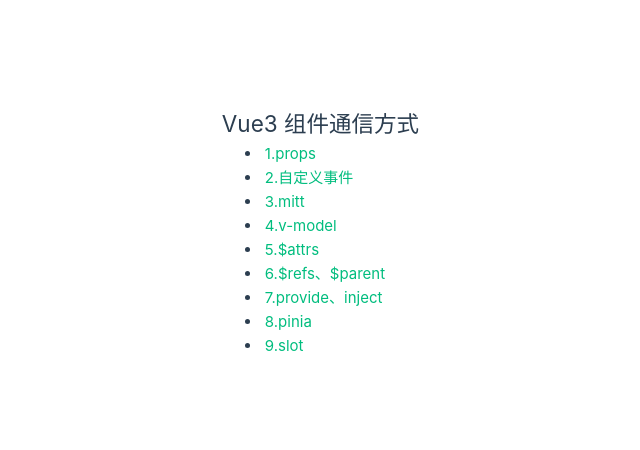
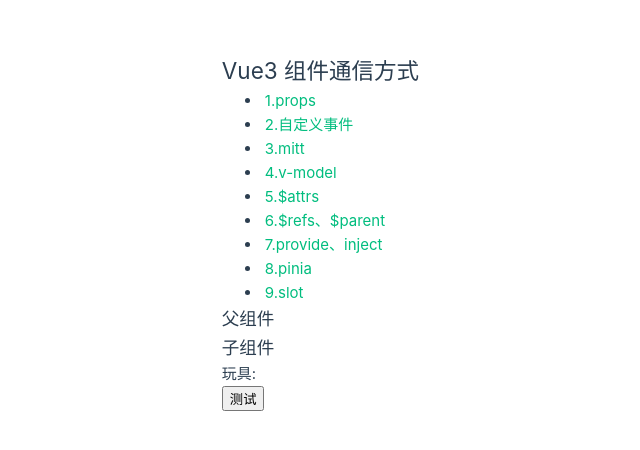
Before and after one commit to liqvip/vue3-study, a Vue app: page /event in a window 1280 px wide. Shown: the part 168-618 px from the top of the page, without its empty margins (221-861 px from the left). Built offline with nearby package versions, Linux system fonts and the light colour scheme.

Commit message:
组件自定义事件通信

```diff
--- a/src/pages/02_custom-event/Child.vue
+++ b/src/pages/02_custom-event/Child.vue
@@ -1,6 +1,16 @@
 <template>
-  <div></div>
+  <div>
+    <h3>子组件</h3>
+    <h4>玩具:{{  }}</h4>
+    <button @click="emit('send-toy', toy)">测试</button>
+  </div>
 </template>
 
 <script setup lang="ts">
+  import { ref } from 'vue';
+  // 数据
+  let toy = ref('奥特曼')
+
+  // 声明事件
+  const emit = defineEmits(['send-toy'])
 </script>
--- a/src/pages/02_custom-event/Father.vue
+++ b/src/pages/02_custom-event/Father.vue
@@ -1,6 +1,21 @@
 <template>
-  <div></div>
+  <div>
+    <h3>父组件</h3>
+    <h4 v-show="toy">子给的玩具：{{ toy }}</h4>
+    <!-- 给子组件 Child 绑定事件 -->
+    <Child @send-toy="saveToy"/>
+  </div>
 </template>
 
 <script setup lang="ts">
+  import Child from './Child.vue'
+  import { ref } from 'vue';
+
+  // 数据
+  let toy = ref('')
+
+  function saveToy(value:string){
+    console.log('saveToy', value)
+    toy.value = value
+  }
 </script>
```
